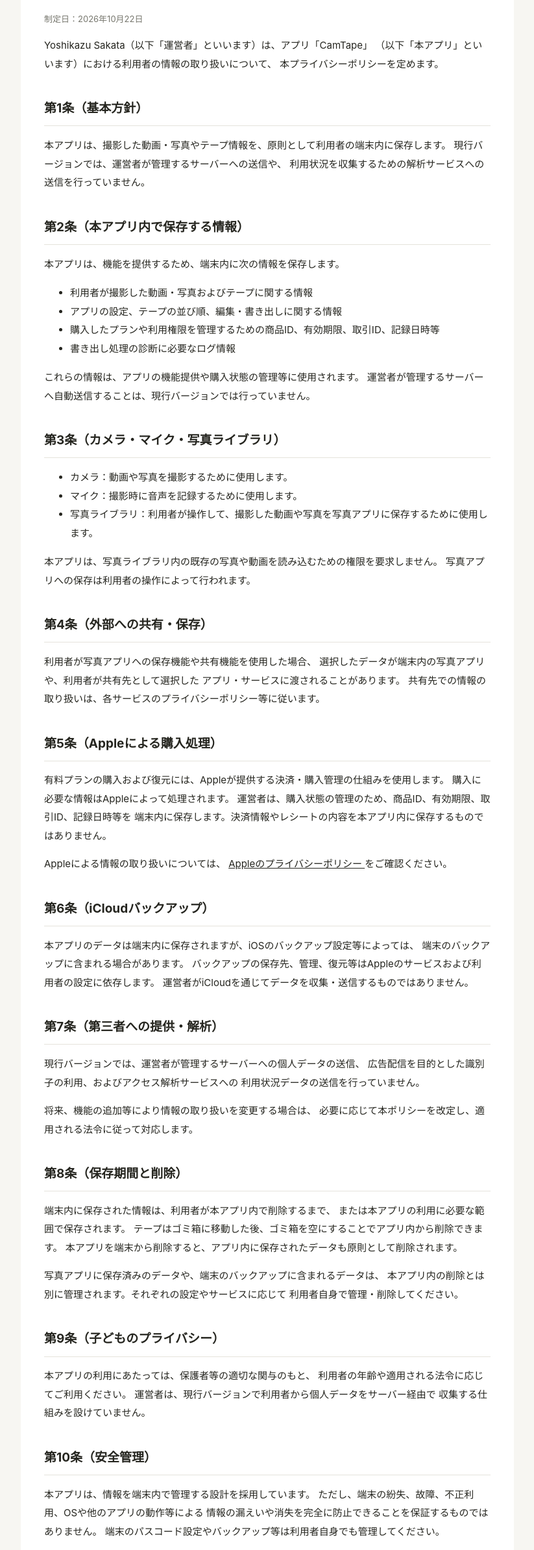
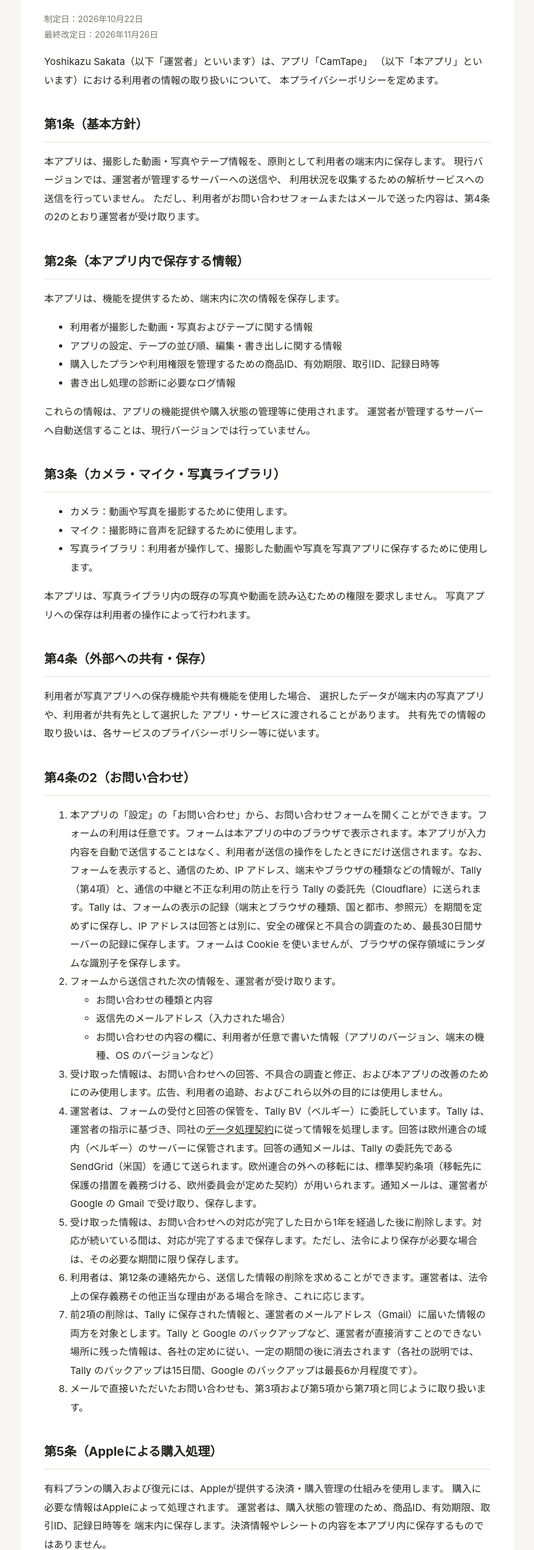
Before and after one commit to yoshisakata/camtape-legal, a plain HTML site: page privacy.html in a window 1280 px wide. Shown: the part 177-2563 px from the top of the page at 65% size, without its empty margins (228-1051 px from the left). Drawn offline with Linux system fonts and the light colour scheme.

Commit message:
Privacy: add the contact form (Tally), retention and disclosure requests; Terms: rename to CamTape Pro and drop the cloud clause

```diff
--- a/privacy.html
+++ b/privacy.html
@@ -33,7 +33,7 @@
 <main>
   <p><a href="./index.html">← CamTape Legal</a></p>
   <h1>CamTape プライバシーポリシー</h1>
-  <p class="muted">制定日：2026年10月22日</p>
+  <p class="muted">制定日：2026年10月22日<br>最終改定日：2026年11月26日</p>
 
   <p>
     Yoshikazu Sakata（以下「運営者」といいます）は、アプリ「CamTape」
@@ -46,6 +46,7 @@
     本アプリは、撮影した動画・写真やテープ情報を、原則として利用者の端末内に保存します。
     現行バージョンでは、運営者が管理するサーバーへの送信や、
     利用状況を収集するための解析サービスへの送信を行っていません。
+    ただし、利用者がお問い合わせフォームまたはメールで送った内容は、第4条の2のとおり運営者が受け取ります。
   </p>
 
   <h2>第2条（本アプリ内で保存する情報）</h2>
@@ -80,6 +81,39 @@
     共有先での情報の取り扱いは、各サービスのプライバシーポリシー等に従います。
   </p>
 
+  <h2>第4条の2（お問い合わせ）</h2>
+  <ol>
+    <li>
+      本アプリの「設定」の「お問い合わせ」から、お問い合わせフォームを開くことができます。フォームの利用は任意です。フォームは本アプリの中のブラウザで表示されます。本アプリが入力内容を自動で送信することはなく、利用者が送信の操作をしたときにだけ送信されます。なお、フォームを表示すると、通信のため、IP アドレス、端末やブラウザの種類などの情報が、Tally（第4項）と、通信の中継と不正な利用の防止を行う Tally の委託先（Cloudflare）に送られます。Tally は、フォームの表示の記録（端末とブラウザの種類、国と都市、参照元）を期間を定めずに保存し、IP アドレスは回答とは別に、安全の確保と不具合の調査のため、最長30日間サーバーの記録に保存します。フォームは Cookie を使いませんが、ブラウザの保存領域にランダムな識別子を保存します。
+    </li>
+    <li>
+      フォームから送信された次の情報を、運営者が受け取ります。
+      <ul>
+        <li>お問い合わせの種類と内容</li>
+        <li>返信先のメールアドレス（入力された場合）</li>
+        <li>お問い合わせの内容の欄に、利用者が任意で書いた情報（アプリのバージョン、端末の機種、OS のバージョンなど）</li>
+      </ul>
+    </li>
+    <li>
+      受け取った情報は、お問い合わせへの回答、不具合の調査と修正、および本アプリの改善のためにのみ使用します。広告、利用者の追跡、およびこれら以外の目的には使用しません。
+    </li>
+    <li>
+      運営者は、フォームの受付と回答の保管を、Tally BV（ベルギー）に委託しています。Tally は、運営者の指示に基づき、同社の<a href="https://tally.so/help/data-processing-agreement" target="_blank" rel="noopener noreferrer">データ処理契約</a>に従って情報を処理します。回答は欧州連合の域内（ベルギー）のサーバーに保管されます。回答の通知メールは、Tally の委託先である SendGrid（米国）を通じて送られます。欧州連合の外への移転には、標準契約条項（移転先に保護の措置を義務づける、欧州委員会が定めた契約）が用いられます。通知メールは、運営者が Google の Gmail で受け取り、保存します。
+    </li>
+    <li>
+      受け取った情報は、お問い合わせへの対応が完了した日から1年を経過した後に削除します。対応が続いている間は、対応が完了するまで保存します。ただし、法令により保存が必要な場合は、その必要な期間に限り保存します。
+    </li>
+    <li>
+      利用者は、第12条の連絡先から、送信した情報の削除を求めることができます。運営者は、法令上の保存義務その他正当な理由がある場合を除き、これに応じます。
+    </li>
+    <li>
+      前2項の削除は、Tally に保存された情報と、運営者のメールアドレス（Gmail）に届いた情報の両方を対象とします。Tally と Google のバックアップなど、運営者が直接消すことのできない場所に残った情報は、各社の定めに従い、一定の期間の後に消去されます（各社の説明では、Tally のバックアップは15日間、Google のバックアップは最長6か月程度です）。
+    </li>
+    <li>
+      メールで直接いただいたお問い合わせも、第3項および第5項から第7項と同じように取り扱います。
+    </li>
+  </ol>
+
   <h2>第5条（Appleによる購入処理）</h2>
   <p>
     有料プランの購入および復元には、Appleが提供する決済・購入管理の仕組みを使用します。
@@ -108,6 +142,8 @@
     現行バージョンでは、運営者が管理するサーバーへの個人データの送信、
     広告配信を目的とした識別子の利用、およびアクセス解析サービスへの
     利用状況データの送信を行っていません。
+    お問い合わせフォームとメールで受け取った情報は、第4条の2のとおり外部の事業者に取り扱いを委託するほかは、
+    法令に基づく場合を除き、利用者の同意なく第三者に提供しません。
   </p>
   <p>
     将来、機能の追加等により情報の取り扱いを変更する場合は、
@@ -131,8 +167,8 @@
   <p>
     本アプリの利用にあたっては、保護者等の適切な関与のもと、
     利用者の年齢や適用される法令に応じてご利用ください。
-    運営者は、現行バージョンで利用者から個人データをサーバー経由で
-    収集する仕組みを設けていません。
+    運営者は、現行バージョンで、お問い合わせ（第4条の2）を除き、
+    利用者から個人データをサーバー経由で収集する仕組みを設けていません。
   </p>
 
   <h2>第10条（安全管理）</h2>
@@ -141,6 +177,9 @@
     ただし、端末の紛失、故障、不正利用、OSや他のアプリの動作等による
     情報の漏えいや消失を完全に防止できることを保証するものではありません。
     端末のパスコード設定やバックアップ等は利用者自身でも管理してください。
+  </p>
+  <p>
+    お問い合わせで受け取った情報は、運営者だけがアクセスできる Tally と Gmail のアカウントで管理します（2段階認証を使います）。これらの情報は、ベルギー（欧州連合。日本と同等の水準にあると認められた国）と米国で取り扱われることがあります。運営者は、これらの国の個人情報の保護に関する制度を把握したうえで、安全管理のための措置を講じます。
   </p>
 
   <h2>第11条（本ポリシーの変更）</h2>
@@ -152,14 +191,20 @@
 
   <h2>第12条（お問い合わせ）</h2>
   <p>
-    情報の取り扱いに関するお問い合わせは、以下までご連絡ください。
+    情報の取り扱いに関するお問い合わせや苦情（お問い合わせで送った情報の削除の依頼を含みます）は、以下のメールでお受けします。
+  </p>
+  <p>
+    保有個人データの利用目的の通知、開示、訂正、利用停止、削除等のご請求も、以下のメールでお受けします。ご請求の際は、ご本人（または代理人）であることを確かめるため、必要な範囲で確認をお願いすることがあります。遅滞なく対応し、手数料はいただきません。
+  </p>
+  <p>
+    運営者の住所は、ご請求があれば、遅滞なくメールでお知らせします。
   </p>
   <p>
     運営者：Yoshikazu Sakata<br>
     メール：<a href="mailto:camtape.support@gmail.com">camtape.support@gmail.com</a>
   </p>
 
-  <p class="muted">制定日：2026年10月22日</p>
+  <p class="muted">制定日：2026年10月22日<br>最終改定日：2026年11月26日</p>
   <p><a href="./index.html">トップページへ戻る</a></p>
 </main>
 </body>
```
Also changed, not shown: terms.html (+3 -8 lines).
